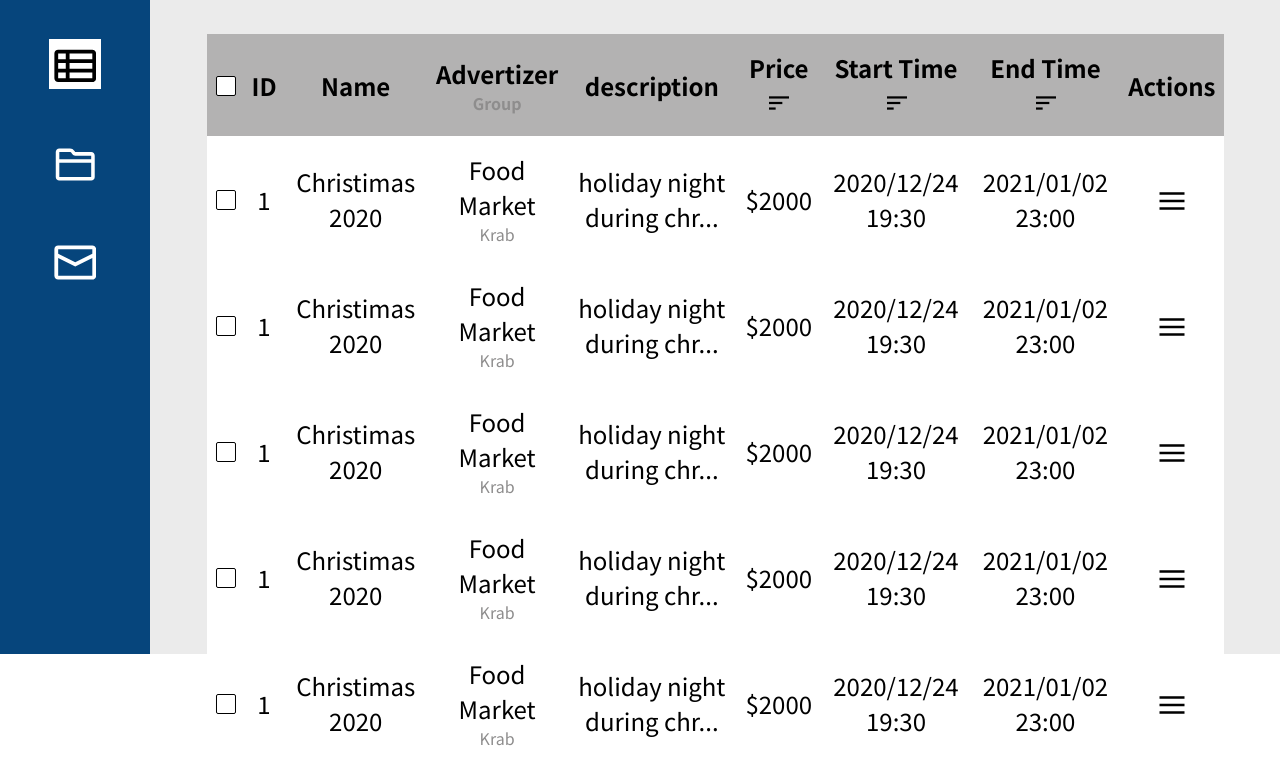
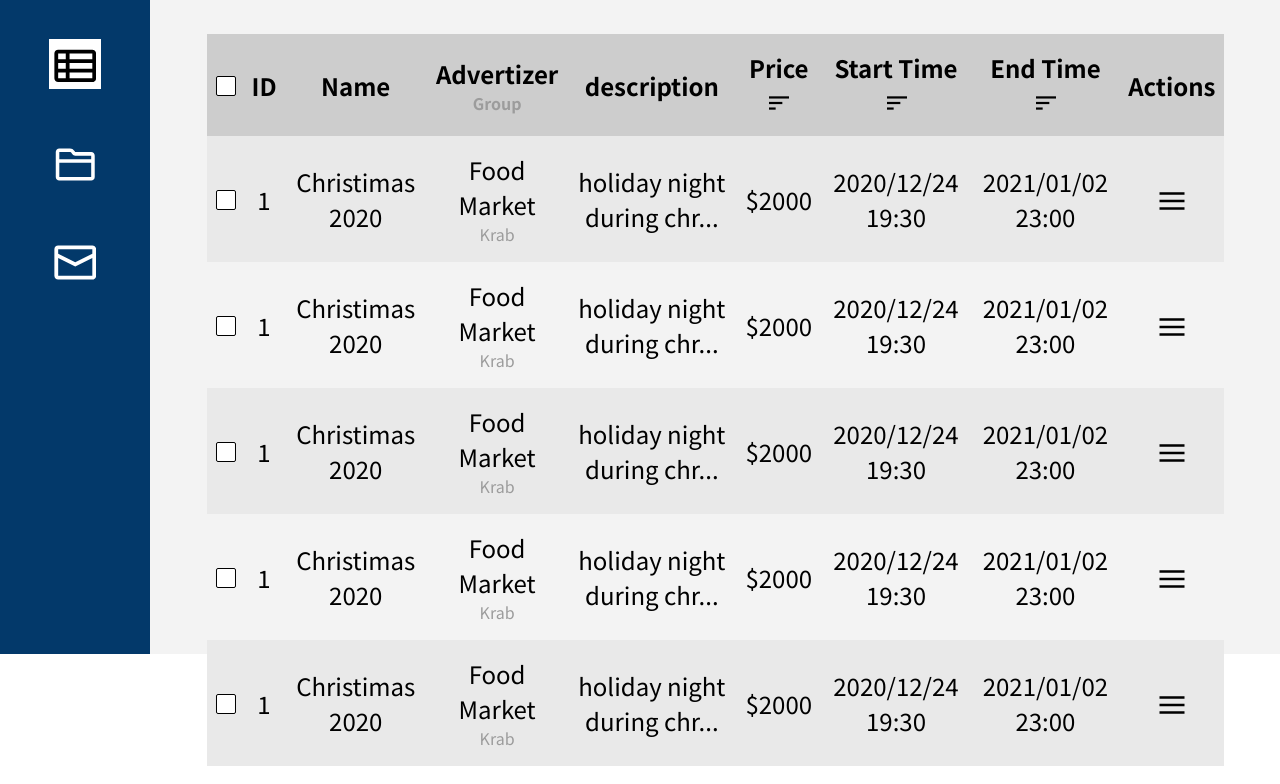
Before and after one commit to Yujie-liang/campaignSystem, a website built with webpack: page index.html in a window 1280 px wide. Shown: the part 146-930 px from the top of the page. Built offline with Linux system fonts and the light colour scheme.

Commit message:
adjust project colors

```diff
--- a/index.html
+++ b/index.html
@@ -34,6 +34,7 @@
         <h1>Campaign</h1>
         <div class="table-wrapper">
         <table class="table">
+          <thead>
             <tr>
               <th><img src="./src/icons/checkbox.svg" alt="checkbox" class="checkbox-icon"></img></th>
               <th>ID</th>
@@ -45,6 +46,10 @@
               <th>End Time <img src="./src/icons/sort.svg" alt="sort" class="sort-icon"></img></th>
               <th>Actions</th>
             </tr>
+          </thead>
+          <tbody>
+
+          </tbody>
         </table>
       </div>
       </div>
--- a/src/main.js
+++ b/src/main.js
@@ -17,7 +17,7 @@ const navbar = document.querySelector('.functions');
 
 ;(function () {
     for(let i = 0; i < 25; i++){
-      table.innerHTML += `
+      table.lastElementChild.innerHTML += `
           <tr>
             <td class="checkbox"><img src="./src/icons/checkbox.svg" alt="checkbox" class="checkbox-icon"></img></td>
             <td>${tableData[0].id}</td>
--- a/src/scss/main.scss
+++ b/src/scss/main.scss
@@ -36,11 +36,11 @@ a:focus {
   text-decoration: none;
 }
 /*variables*/
-$bg_color : #ebebeb;
+$bg_color : #f3f3f3;
 $white: white;
-$dark_blue: #06457c;
+$dark_blue: #03396a;
 $font_color : black;
-$dark-gray: #8e8d8d;
+$dark-gray: #9c9c9c;
 %ad-after{
   display: block;
   color: $dark-gray;
@@ -125,16 +125,17 @@ $dark-gray: #8e8d8d;
           padding: 1rem 0.5rem;
         }
         tr>th {
-          background-color: #b3b2b2;
+          background-color: #cdcdcd;
           position: sticky;
           top: 0;
+          z-index: 2;;
         }
 
         tr:nth-child(odd){
-          background-color: $white;
+          background-color: #e9e9e9;
         }
         tr:has(.checked){
-          background-color: #f79401;
+          background-color: #fd891e;
         }
         .checkbox{
           cursor: pointer;
@@ -159,7 +160,7 @@ $dark-gray: #8e8d8d;
             display: none;
             border: 1px solid black;
             position: absolute;
-            top: 0;
+            top: 100%;
             right: 50%;
             background-color: $white;
             z-index: 2;
```
Also changed, not shown: README.md, dist/bundle.js, dist/main.css. Lines whose indentation alone changed are shown as unchanged.
